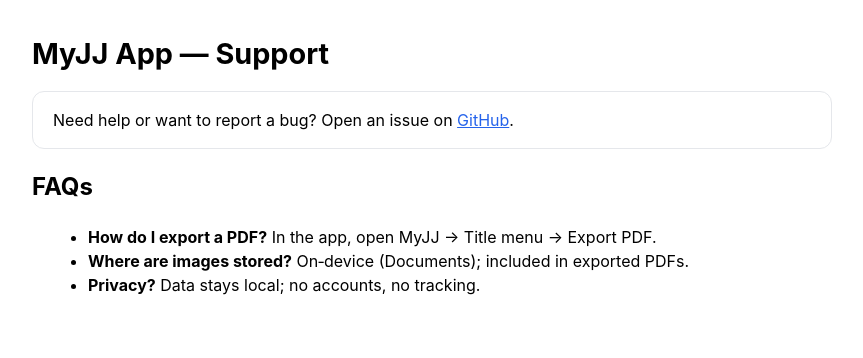
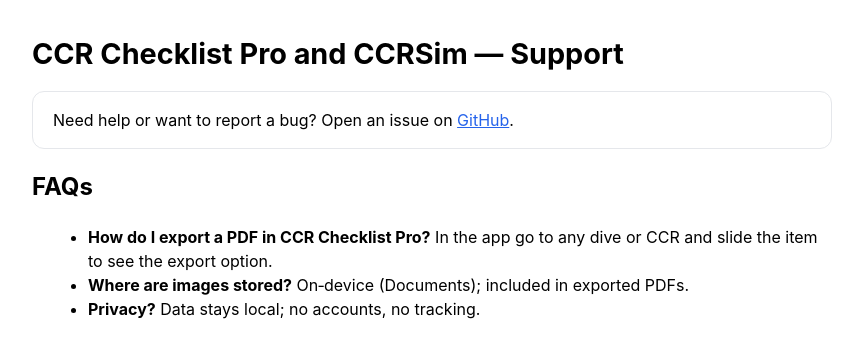
Before and after one commit to iamorlando/jjChecklistSupport, a plain HTML site: page index.html in a window 1280 px wide. Shown: the whole page, without its empty margins (0-863 px from the left). Drawn offline with Linux system fonts and the light colour scheme.

Commit message:
Update title and FAQs in index.html

```diff
--- a/index.html
+++ b/index.html
@@ -1,7 +1,7 @@
 <!doctype html>
 <meta charset="utf-8">
 <meta name="viewport" content="width=device-width,initial-scale=1">
-<title>MyJJ Support</title>
+<title>CCR Checklist Pro and CCRSim Support</title>
 <style>
   body { font: 16px/1.5 -apple-system, system-ui, Segoe UI, Roboto, sans-serif; margin: 2rem; max-width: 800px; }
   h1 { font-size: 1.8rem; margin-bottom: .25rem; }
@@ -9,14 +9,14 @@
   ul { margin: .5rem 0 0 1rem; }
   a { color: #2563eb; }
 </style>
-<h1>MyJJ App — Support</h1>
+<h1>CCR Checklist Pro and CCRSim — Support</h1>
 <p class="card">
   Need help or want to report a bug? Open an issue on <a href="https://github.com/iamorlando/jjChecklistSupport/issues">GitHub</a>.
 </p>
 
 <h2>FAQs</h2>
 <ul>
-  <li><strong>How do I export a PDF?</strong> In the app, open MyJJ → Title menu → Export PDF.</li>
+  <li><strong>How do I export a PDF in CCR Checklist Pro?</strong> In the app go to any dive or CCR and slide the item to see the export option.</li>
   <li><strong>Where are images stored?</strong> On‑device (Documents); included in exported PDFs.</li>
   <li><strong>Privacy?</strong> Data stays local; no accounts, no tracking.</li>
 </ul>
```
